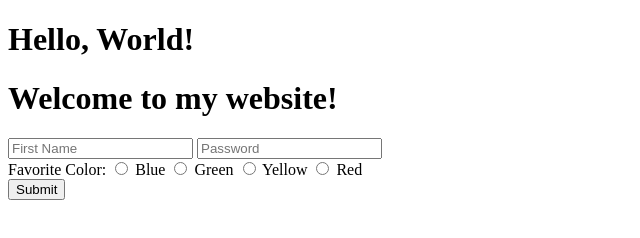
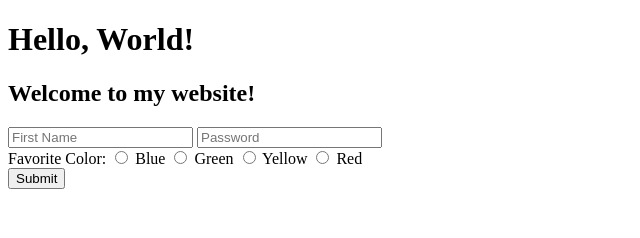
Before and after one commit to YanaGennadiivna/YanaGennadiivna.github.io, a plain HTML site: page index.html in a window 1280 px wide. Shown: the whole page, without its empty margins (0-640 px from the left). Drawn offline with Linux system fonts and the light colour scheme.

Commit message:
Add heading

```diff
--- a/index.html
+++ b/index.html
@@ -5,7 +5,7 @@
 </head>
 <body>
 <h1> Hello, World! </h1>
-<h1>Welcome to my website!</h1>
+<h2>Welcome to my website!</h2>
     <form>
         <input type="text" placeholder="First Name" name="first">
         <input type="password" placeholder="Password" name="password">
```
